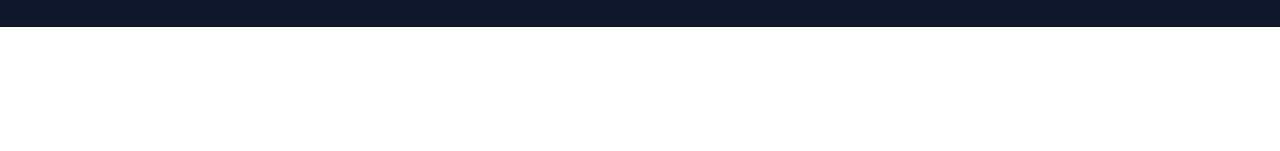
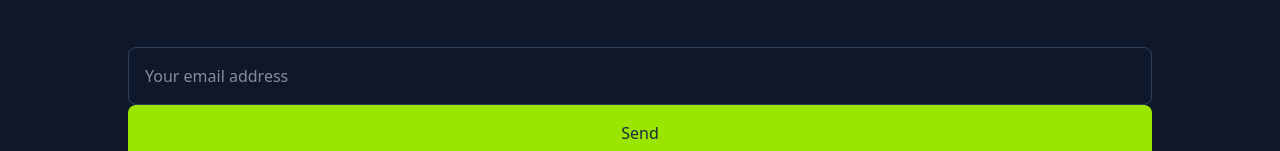
Before and after one commit to dannyrebel/portfolio-website-minimal, a React (Vite) app in the folder portfolio-minimal/: page / in a window 1280 px wide. Shown: the part 2624-2775 px from the top of the page. Before the commit the page ends 2651 px from the top, so only its background shows below. Built offline with nearby package versions, Linux system fonts and the light colour scheme; a web font is replaced by a local one.

Commit message:
added a input e-mail field

```diff
--- a/portfolio-minimal/src/components/AboutSkills.jsx
+++ b/portfolio-minimal/src/components/AboutSkills.jsx
@@ -7,6 +7,7 @@ import {
   DiNpm,
   DiPython,
 } from "react-icons/di";
+import { RiTailwindCssFill } from "react-icons/ri";
 
 const skills = [
   { icon: DiCss3, label: "CSS3" },
@@ -16,6 +17,7 @@ const skills = [
   { icon: DiGithubBadge, label: "Git" },
   { icon: DiNpm, label: "NPM" },
   { icon: DiPython, label: "Python" },
+  { icon: RiTailwindCssFill, label: "Tailwind CSS" },
 ];
 
 export default function AboutSkills() {
--- a/portfolio-minimal/src/components/Contact/ContactSection.jsx
+++ b/portfolio-minimal/src/components/Contact/ContactSection.jsx
@@ -5,6 +5,14 @@ export default function ContactSection() {
         <h2 className="text-3xl font-bold text-center text-slate-200 my-12 font-jetbrains-mono">
           Let's get in touch!
         </h2>
+        <input
+          type="text"
+          placeholder="Your email address"
+          className="w-full p-4 bg-transparent border border-slate-700 rounded-lg focus:outline-none focus:ring-1 focus:ring-lime-400 text-white"
+        />
+        <button className="w-full p-4 bg-lime-400 text-slate-800 rounded-lg hover:bg-lime-500 transition-all duration-300">
+          Send
+        </button>
       </div>
     </section>
   );
```
